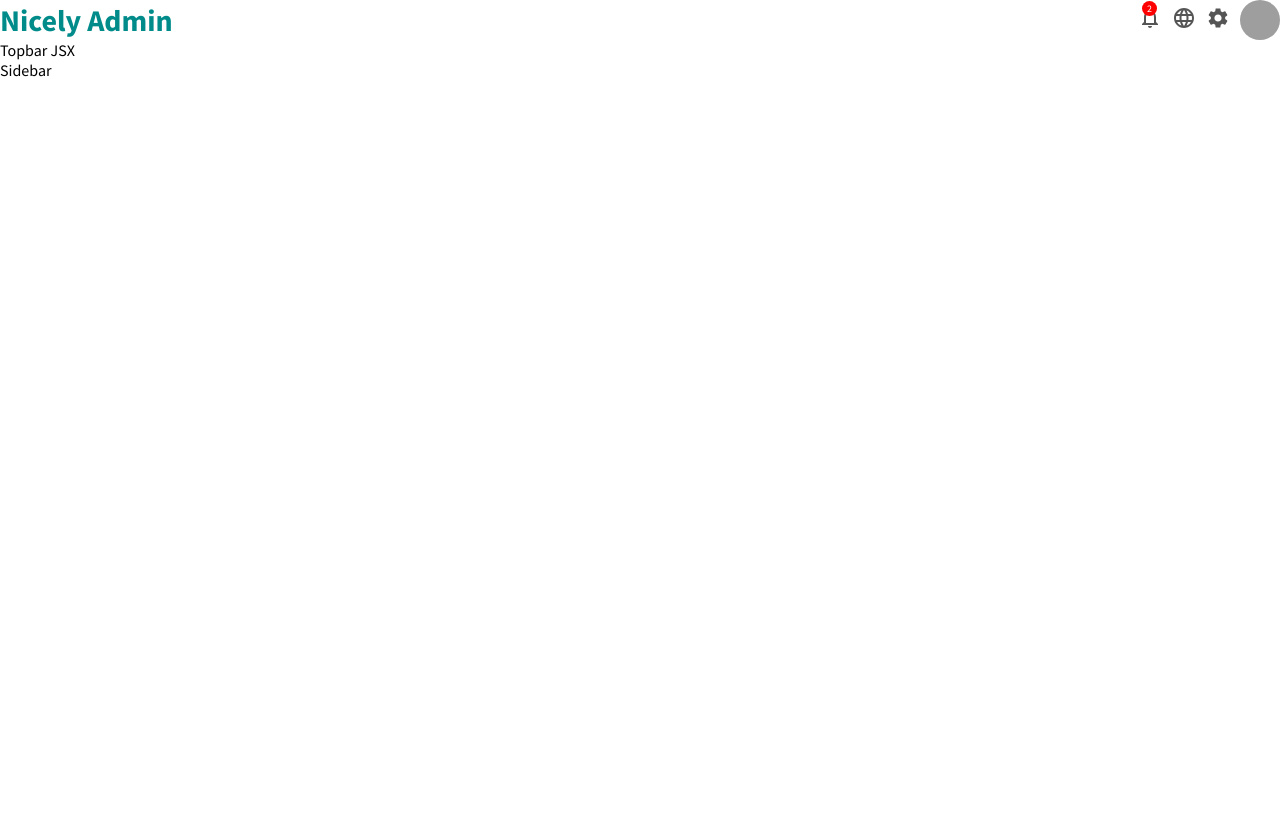
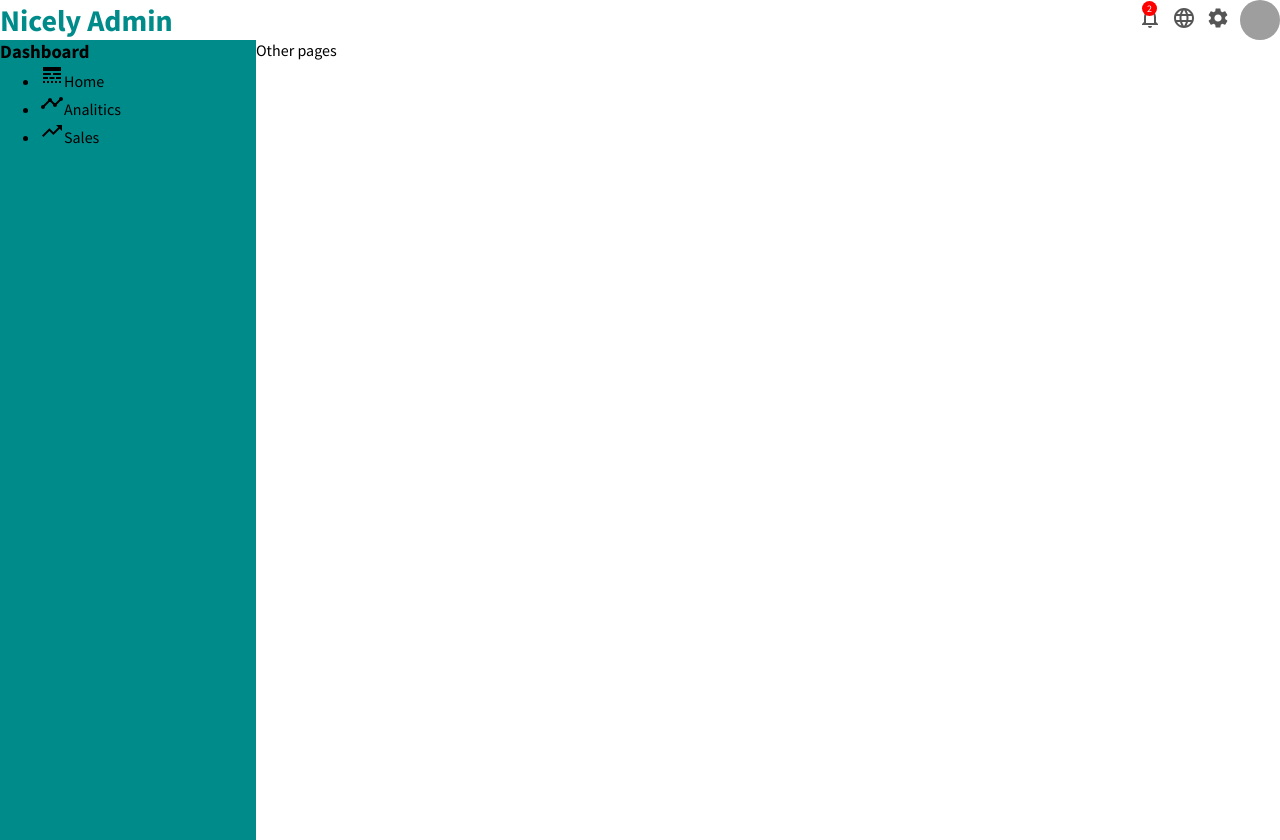
Before and after one commit to AlpayGencSoftware/nicelyadmin, a React (Create React App) app: page / in a window 1280 px wide. Before the commit the page ends 800 px from the top, so only its background shows below. Built offline with nearby package versions, Linux system fonts and the light colour scheme; grey boxes are pictures that could not be loaded.

Commit message:
Sidebar css was added

```diff
--- a/src/App.js
+++ b/src/App.js
@@ -8,7 +8,7 @@ function App() {
       <Topbar />
       <div className="container">
           <Sidebar/>
-
+        <div className="others">  Other pages</div>
       </div>
     </div>
   );
--- a/src/app.css
+++ b/src/app.css
@@ -1,3 +1,6 @@
 .container{
     display: flex;
 }
+.others{
+    flex: 4;
+}
--- a/src/components/sidebar/Sidebar.jsx
+++ b/src/components/sidebar/Sidebar.jsx
@@ -1,9 +1,30 @@
 import "./sidebar.css";
+import { LineStyle, Timeline, TrendingUp } from "@material-ui/icons";
 
 export default function Sidebar() {
-    return (
-        <div className="sidebar">
-            Sidebar
+  return (
+    <div className="sidebar">
+      <div className="sidebarWrapper">
+        <div className="sidebarMenu">
+          <h3 className="sidebarTitle">Dashboard</h3>
+          <div className="sidebarList">
+            <ul className="sidebarList">
+              <li className="SidebarLisIte">
+                <LineStyle />
+                Home
+              </li>
+              <li className="SidebarLisIte">
+                <Timeline />
+                Analitics
+              </li>
+              <li className="SidebarLisIte">
+                <TrendingUp />
+                Sales
+              </li>
+            </ul>
+          </div>
         </div>
-    )
+      </div>
+    </div>
+  );
 }
--- a/src/components/sidebar/sidebar.css
+++ b/src/components/sidebar/sidebar.css
@@ -1,3 +1,7 @@
 .sidebar{
     flex: 1;
+    height: 100vh;
+    background-color: darkcyan;
+    position: sticky;
+    top: 50px;
 }
--- a/src/components/topbar/Topbar.jsx
+++ b/src/components/topbar/Topbar.jsx
@@ -26,7 +26,7 @@ export default function Topbar() {
                         <img src="https://images.pexels.com/photos/810775/pexels-photo-810775.jpeg?auto=compress&cs=tinysrgb&dpr=2&h=650&w=940" alt="" className="topAvatar" />
                     </div>
                 </div>
-            Topbar JSX
+
         </div>
     )
 }
```
